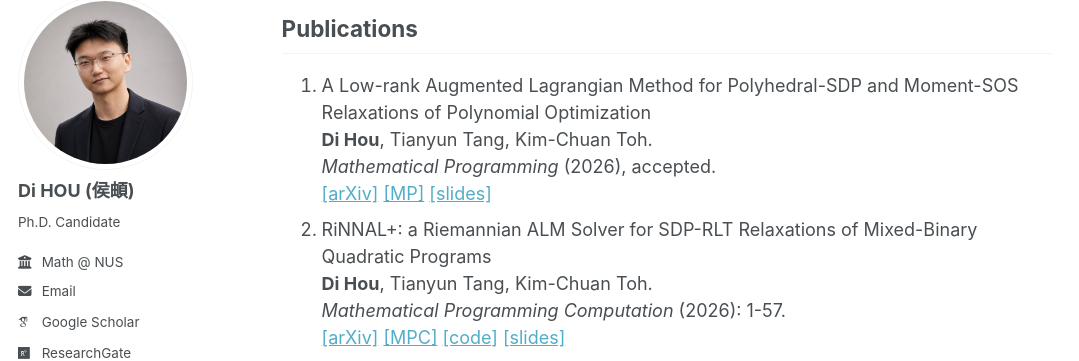
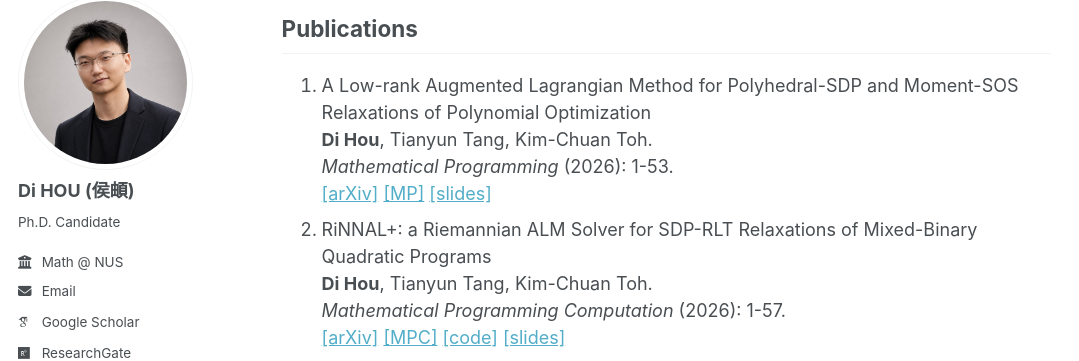
Before and after one commit to HouDiOpt/HouDiOpt.github.io, a Jekyll site: the page built from _pages/about.md, in a window 1280 px wide and 900 px high, scrolled down 691 px. Shown: the part 104-465 px from the top of the window, without its empty margins (0-1079 px from the left). Built offline with Jekyll 4.4.1, drawn with Linux system fonts in a browser that asks for light colours; some web fonts are replaced; a script that is not in the unit is left out.

Commit message:
Correct publication citation in about.md
Updated publication details for accuracy.

```diff
--- a/_pages/about.md
+++ b/_pages/about.md
@@ -29,7 +29,7 @@ Publications
 ------
 1. A Low-rank Augmented Lagrangian Method for Polyhedral-SDP and Moment-SOS Relaxations of Polynomial Optimization
 <br>**Di Hou**, Tianyun Tang, Kim-Chuan Toh.
-<br>*Mathematical Programming* (2026), accepted.
+<br>*Mathematical Programming* (2026): 1-53.
 <br>[[arXiv]](https://arxiv.org/abs/2512.06359) [[MP]](https://rdcu.be/fsTuk) [[slides]](/files/RiNNALPOP-v2.pdf)
 1. RiNNAL+: a Riemannian ALM Solver for SDP-RLT Relaxations of Mixed-Binary Quadratic Programs
 <br>**Di Hou**, Tianyun Tang, Kim-Chuan Toh.
```
